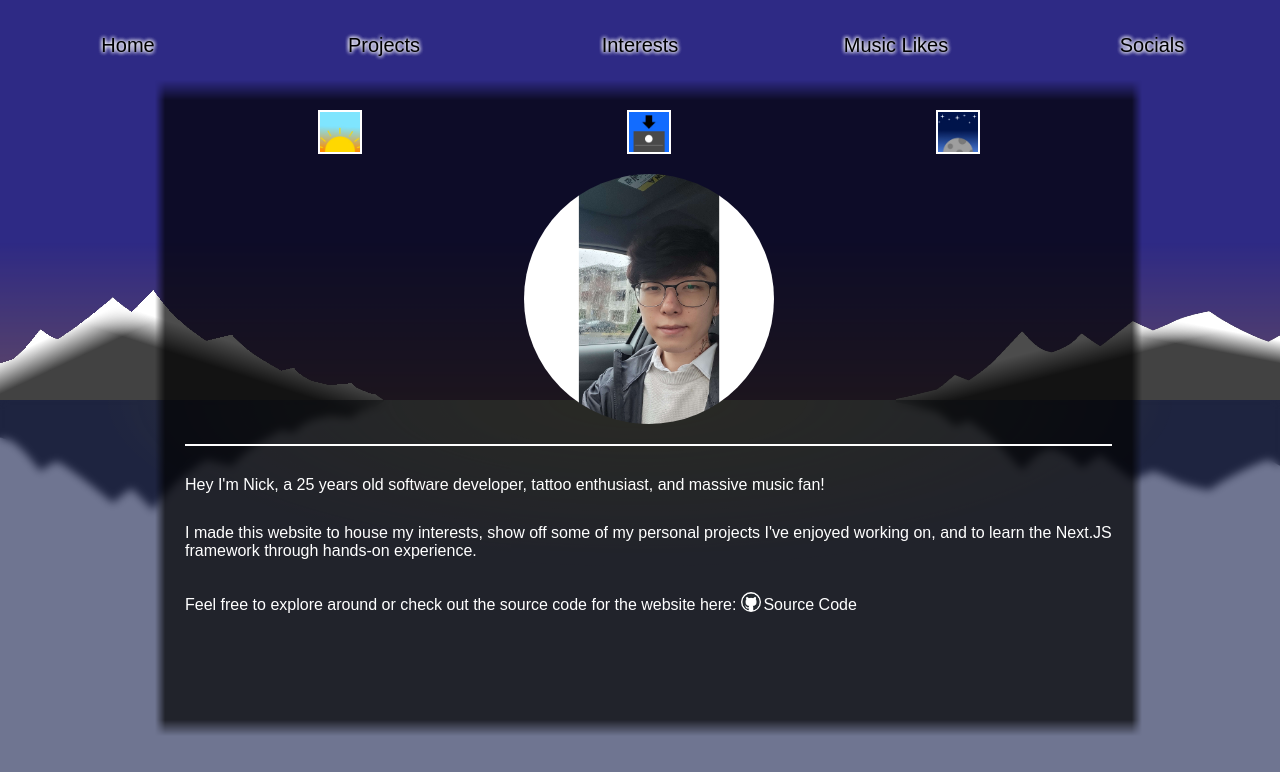
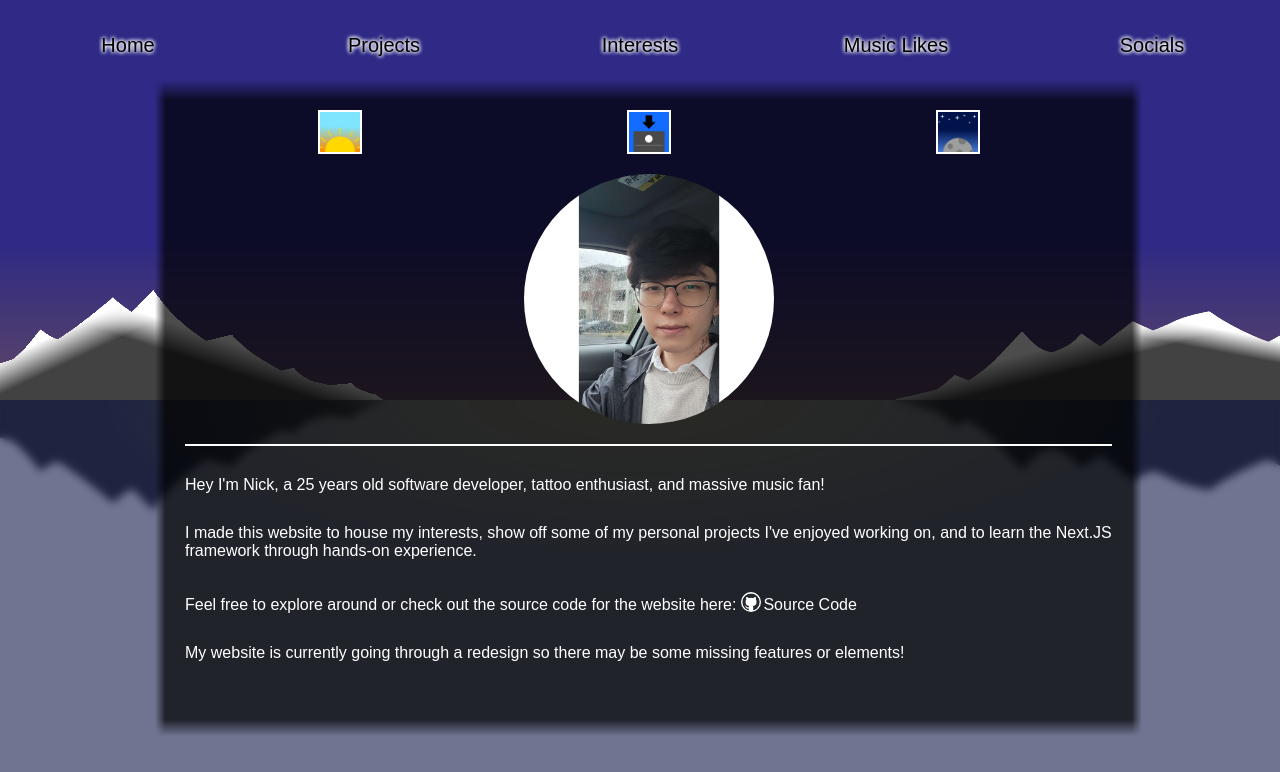
Before and after one commit to nyoon8360/mywebsite, a Next.js app: page / in a window 1280 px wide. Shown: the top 772 px of the page. Built offline with nearby package versions, Linux system fonts and the light colour scheme.

Commit message:
added message stating website is not finished

```diff
--- a/components/layout.js
+++ b/components/layout.js
@@ -82,11 +82,12 @@ export default function Layout({ children }) {
     }
 
     function handleMinimizeButtonClicked() {
+        document.getElementById('contentContainer').style.transition = 'all 1s linear';
         document.getElementById('contentContainer').style.minHeight = '0px';
         document.getElementById('contentContainer').style.height = '0px';
         document.getElementById('contentContainer').style.marginTop = '95vh';
         document.getElementById('contentContainer').style.padding = '0 40px 0 40px';
-        //after transition, remove transition to prevent reactive styling from triggering transition
+        //TODO: after transition, remove transition to prevent reactive styling from triggering transition
     }
 
     //get --background-animation-delay css var
--- a/components/layout.module.css
+++ b/components/layout.module.css
@@ -61,7 +61,6 @@
     min-height: 79.8vh;
 
     background: linear-gradient(.25turn, transparent, transparent 1%, rgba(0, 0, 0, 0.7) 2%, rgba(0, 0, 0, 0.7) 98%, transparent 99%, transparent);
-    transition: all 1s linear;
 
     overflow: hidden;
 }
--- a/pages/index.js
+++ b/pages/index.js
@@ -40,6 +40,8 @@ export default function HomePage() {
 
                 </p>
 
+                <p className={styles.bodyText}>My website is currently going through a redesign so there may be some missing features or elements!</p>
+
             </Reveal>
         </Layout>
 
```
